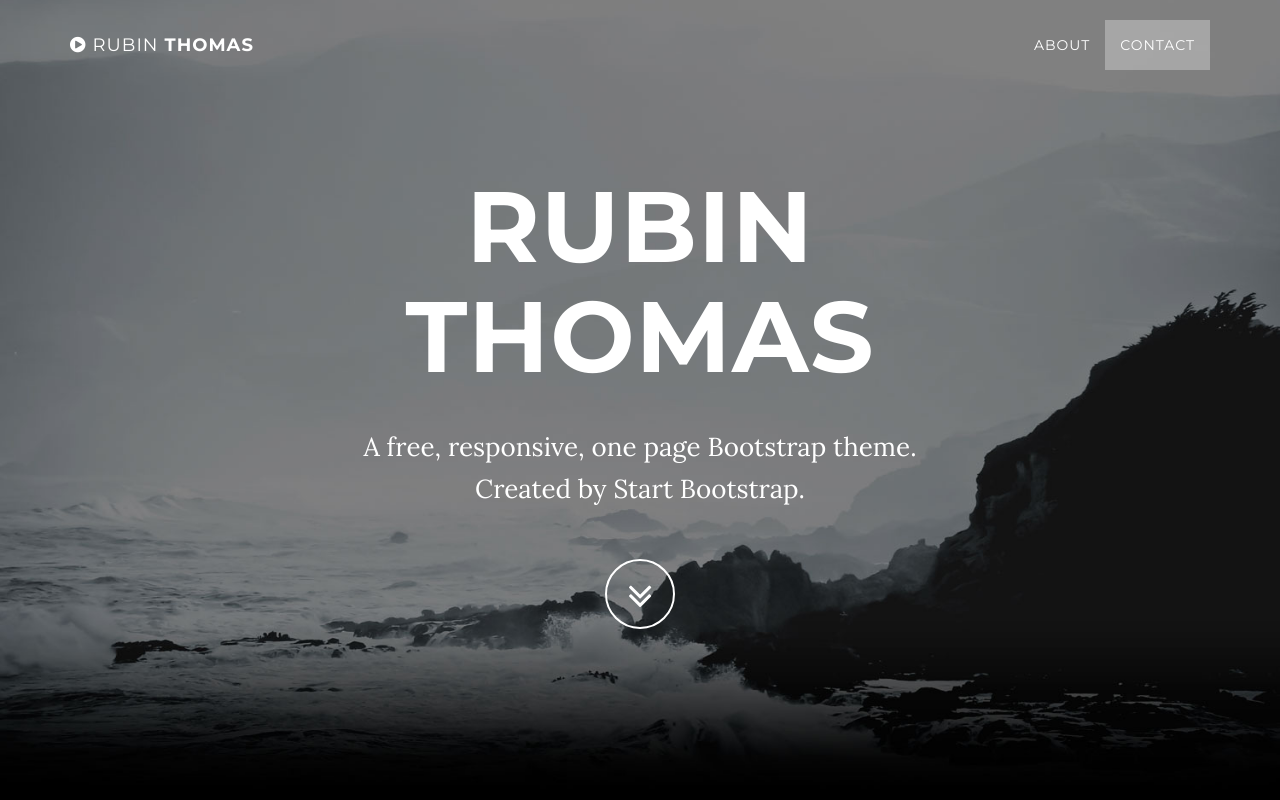
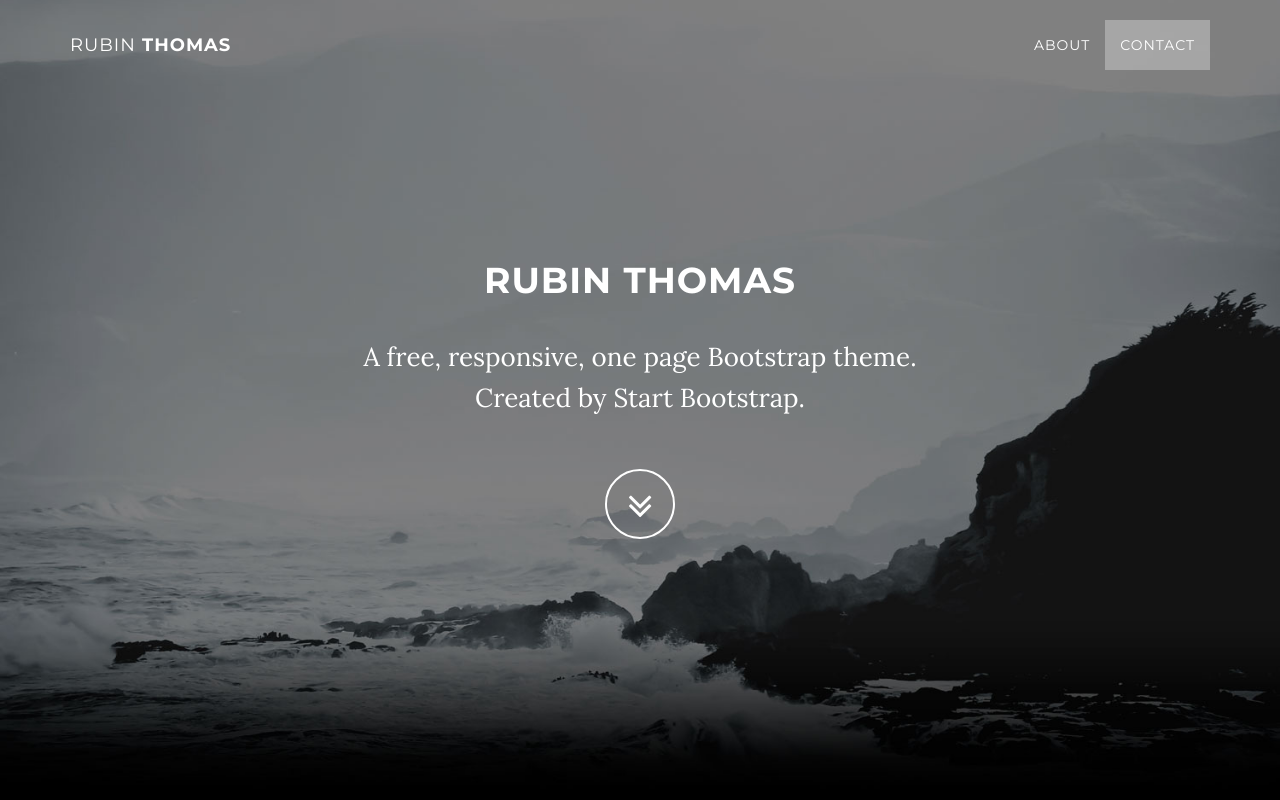
Before and after one commit to RubinThomas75/RubinThomas75.github.io, a website: page index.html in a window 1280 px wide. Shown: the top 800 px of the page. Drawn offline with nearby package versions, Linux system fonts and the light colour scheme; some packages are replaced by stand-ins of ours.

Commit message:
still testing

```diff
--- a/index.html
+++ b/index.html
@@ -9,7 +9,7 @@
     <meta name="description" content="">
     <meta name="author" content="">
 
-    <title>Grayscale - Start Bootstrap Theme</title>
+    <title>Rubin Thomas's Personal Website</title>
 
     <!-- Bootstrap Core CSS -->
     <link href="vendor/bootstrap/css/bootstrap.min.css" rel="stylesheet">
@@ -41,7 +41,7 @@
                     Menu <i class="fa fa-bars"></i>
                 </button>
                 <a class="navbar-brand page-scroll" href="#page-top">
-                    <i class="fa fa-play-circle"></i> <span class="light">Rubin</span> Thomas
+                    <span class="light">Rubin</span> Thomas
                 </a>
             </div>
 
@@ -71,7 +71,7 @@
             <div class="container">
                 <div class="row">
                     <div class="col-md-8 col-md-offset-2">
-                        <h1 class="brand-heading">Rubin Thomas</h1>
+                        <h1>Rubin Thomas</h1>
                         <p class="intro-text">A free, responsive, one page Bootstrap theme.
                             <br>Created by Start Bootstrap.</p>
                         <a href="#about" class="btn btn-circle page-scroll">
```
